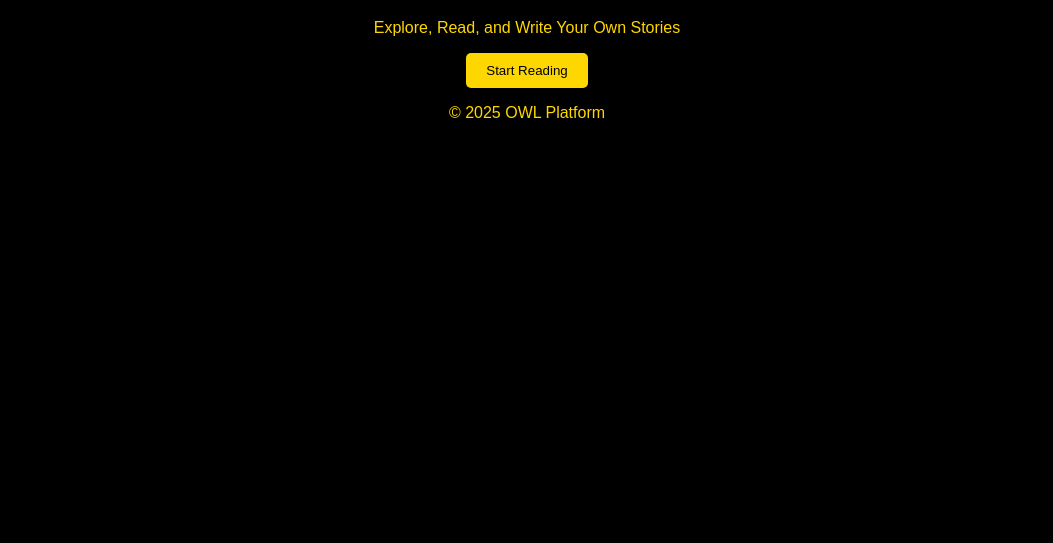
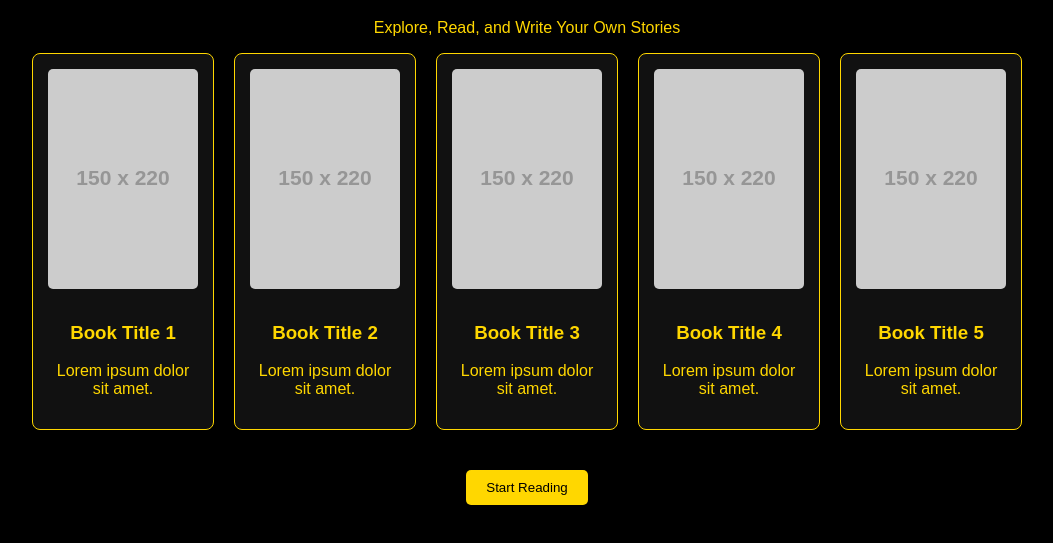
Before and after one commit to miss-rebecca/OWL, a plain HTML site: page index.html in a window 1280 px wide. Shown: the part 119-662 px from the top of the page, without its empty margins (113-1166 px from the left). Drawn offline with Linux system fonts and the light colour scheme; placeholder pictures from the web are drawn by us.

Commit message:
Update index.html

```diff
--- a/index.html
+++ b/index.html
@@ -10,12 +10,37 @@
         <h1>Welcome to OWL</h1>
         <p>Explore, Read, and Write Your Own Stories</p>
     </header>
-    <main>
+   <main>
+    <div class="book-grid">
+        <div class="book-card">
+            <img src="https://via.placeholder.com/150x220" alt="Book Cover">
+            <h3>Book Title 1</h3>
+            <p>Lorem ipsum dolor sit amet.</p>
+        </div>
+        <div class="book-card">
+            <img src="https://via.placeholder.com/150x220" alt="Book Cover">
+            <h3>Book Title 2</h3>
+            <p>Lorem ipsum dolor sit amet.</p>
+        </div>
+        <div class="book-card">
+            <img src="https://via.placeholder.com/150x220" alt="Book Cover">
+            <h3>Book Title 3</h3>
+            <p>Lorem ipsum dolor sit amet.</p>
+        </div>
+        <div class="book-card">
+            <img src="https://via.placeholder.com/150x220" alt="Book Cover">
+            <h3>Book Title 4</h3>
+            <p>Lorem ipsum dolor sit amet.</p>
+        </div>
+        <div class="book-card">
+            <img src="https://via.placeholder.com/150x220" alt="Book Cover">
+            <h3>Book Title 5</h3>
+            <p>Lorem ipsum dolor sit amet.</p>
+        </div>
+    </div>
+
+    <!-- Start Reading button di bawah buku -->
+    <div class="start-button">
         <button onclick="alert('Coming Soon!')">Start Reading</button>
-    </main>
-    <footer>
-        <p>© 2025 OWL Platform</p>
-    </footer>
-    <script src="script.js"></script>
-</body>
-</html>
+    </div>
+</main>
```
